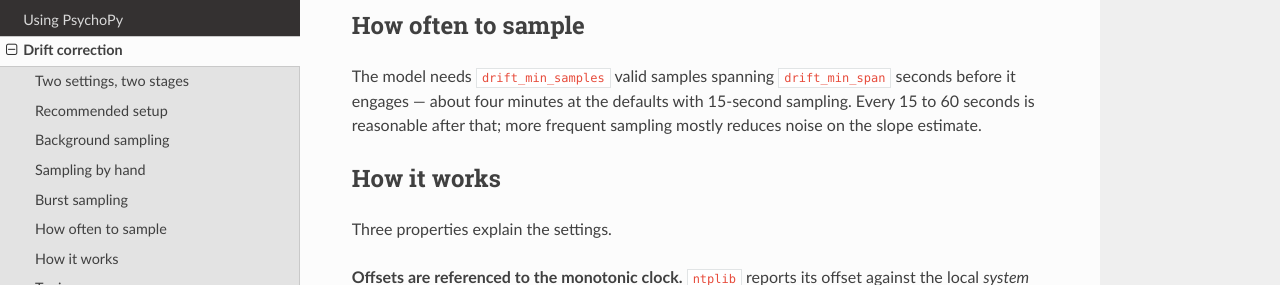
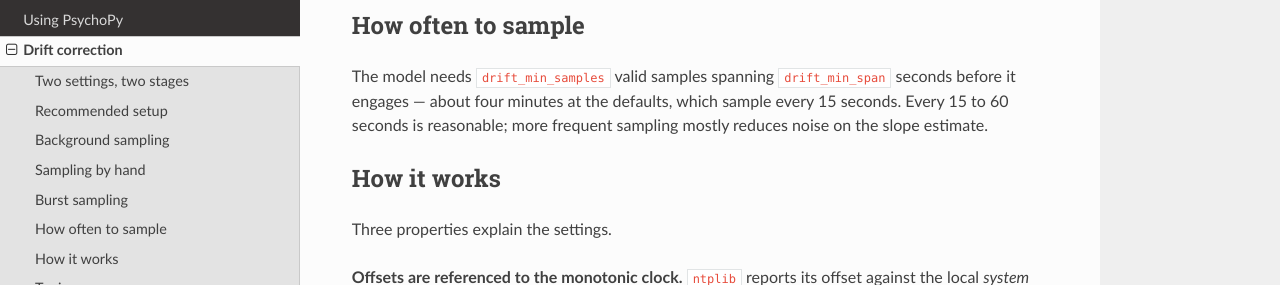
Before and after one commit to nimh-sfim/egi-pynetstation, a Sphinx documentation site: the page built from docs/drift.rst, in a window 1280 px wide and 900 px high, scrolled down 3087 px. Shown: the part 191-476 px from the top of the window. Built offline with Sphinx 7.4.7 and the Read the Docs theme 3.1.0, drawn with Linux system fonts in a browser that asks for light colours.

Commit message:
getting release ready

```diff
--- a/docs/drift.rst
+++ b/docs/drift.rst
@@ -197,8 +197,8 @@ How often to sample
 
 The model needs ``drift_min_samples`` valid samples spanning
 ``drift_min_span`` seconds before it engages — about four minutes at the
-defaults with 15-second sampling. Every 15 to 60 seconds is reasonable
-after that; more frequent sampling mostly reduces noise on the slope
+defaults, which sample every 15 seconds. Every 15 to 60 seconds is
+reasonable; more frequent sampling mostly reduces noise on the slope
 estimate.
 
 How it works
```
Also changed, not shown: other parts of docs/drift.rst (+2 -2 lines), README.md (+5 -3 lines), 2 other files.
